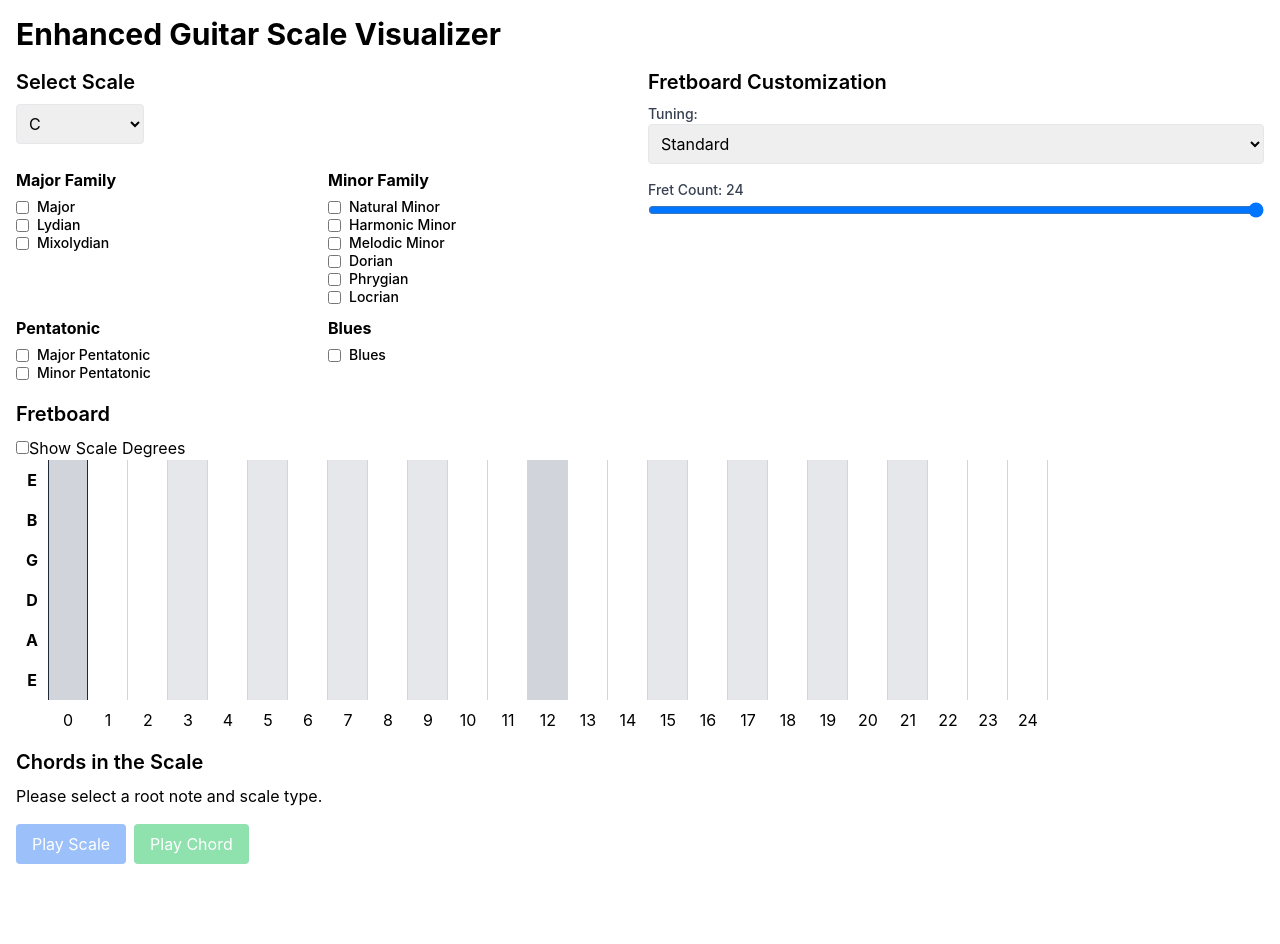
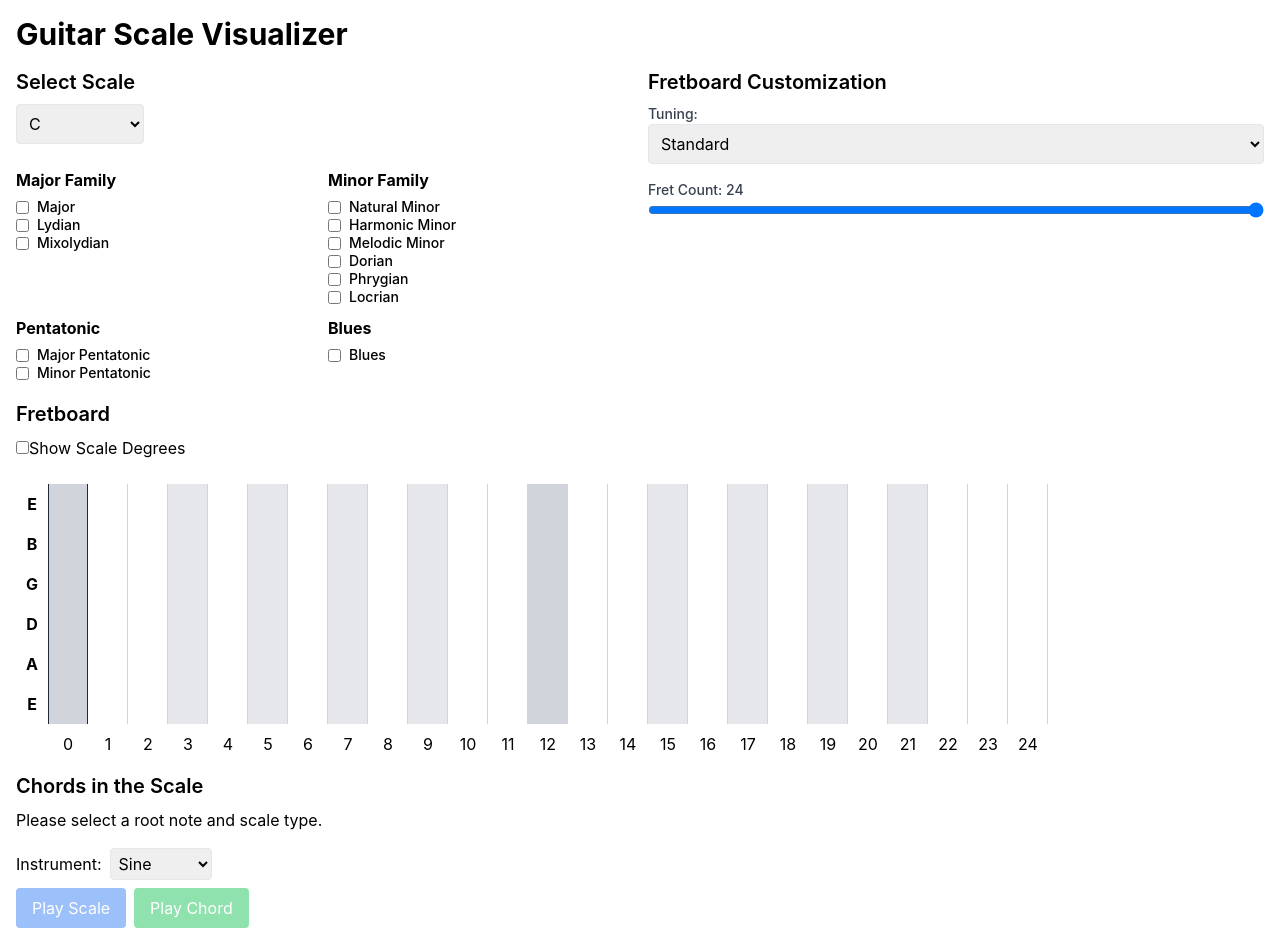
Before and after one commit to humandotlearning/guitar_visualiser, a React (Create React App) app: page / in a window 1280 px wide. Before the commit the page ends 880 px from the top, so only its background shows below. Built offline with nearby package versions, Linux system fonts and the light colour scheme.

Commit message:
+ ui improvement

```diff
--- a/src/App.js
+++ b/src/App.js
@@ -20,7 +20,7 @@ const App = () => {
 
   return (
     <div className="container mx-auto p-4">
-      <h1 className="text-3xl font-bold mb-4">Enhanced Guitar Scale Visualizer</h1>
+      <h1 className="text-3xl font-bold mb-4">Guitar Scale Visualizer</h1>
       <div className="grid grid-cols-1 md:grid-cols-2 gap-4">
         <div>
           <h2 className="text-xl font-semibold mb-2">Select Scale</h2>
--- a/src/components/AudioPlayback.jsx
+++ b/src/components/AudioPlayback.jsx
@@ -1,44 +1,16 @@
 // File: src/components/AudioPlayback.jsx
 import React, { useState } from 'react';
-
-const AudioContext = window.AudioContext || window.webkitAudioContext;
-const audioContext = new AudioContext();
-
-const playNote = (frequency, duration = 0.5) => {
-  const oscillator = audioContext.createOscillator();
-  const gainNode = audioContext.createGain();
-
-  oscillator.type = 'sine';
-  oscillator.frequency.setValueAtTime(frequency, audioContext.currentTime);
-
-  gainNode.gain.setValueAtTime(0.5, audioContext.currentTime);
-  gainNode.gain.exponentialRampToValueAtTime(0.001, audioContext.currentTime + duration);
-
-  oscillator.connect(gainNode);
-  gainNode.connect(audioContext.destination);
-
-  oscillator.start();
-  oscillator.stop(audioContext.currentTime + duration);
-};
-
-const getNoteFrequency = (note) => {
-  const A4 = 440;
-  const A4Index = 9; // Index of A in the NOTES array
-  const notes = ['C', 'C#', 'D', 'D#', 'E', 'F', 'F#', 'G', 'G#', 'A', 'A#', 'B'];
-  const noteIndex = notes.indexOf(note);
-  const octave = 4; // Assuming middle octave
-  const halfSteps = noteIndex - A4Index + (octave - 4) * 12;
-  return A4 * Math.pow(2, halfSteps / 12);
-};
+import { playNote, getNoteFrequency, INSTRUMENTS } from '../utils/audioUtils';
 
 const AudioPlayback = ({ scaleNotes, chordNotes }) => {
   const [isPlaying, setIsPlaying] = useState(false);
+  const [instrument, setInstrument] = useState('sine');
 
   const playScale = () => {
     setIsPlaying(true);
     scaleNotes.forEach((note, index) => {
       setTimeout(() => {
-        playNote(getNoteFrequency(note));
+        playNote(getNoteFrequency(note), 0.5, instrument);
         if (index === scaleNotes.length - 1) setIsPlaying(false);
       }, index * 500);
     });
@@ -46,12 +18,31 @@ const AudioPlayback = ({ scaleNotes, chordNotes }) => {
 
   const playChord = () => {
     setIsPlaying(true);
-    chordNotes.forEach(note => playNote(getNoteFrequency(note), 1));
+    chordNotes.forEach((note, index) => {
+      // Slightly stagger chord notes for a more natural sound
+      setTimeout(() => {
+        playNote(getNoteFrequency(note), 1, instrument);
+      }, index * 30);
+    });
     setTimeout(() => setIsPlaying(false), 1000);
   };
 
   return (
-    <div className="mt-4 space-x-2">
+    <div className="mt-4 space-y-2">
+      <div>
+        <label htmlFor="instrument" className="mr-2">Instrument:</label>
+        <select
+          id="instrument"
+          value={instrument}
+          onChange={(e) => setInstrument(e.target.value)}
+          className="border rounded p-1"
+        >
+          {Object.entries(INSTRUMENTS).map(([name, value]) => (
+            <option key={value} value={value}>{name}</option>
+          ))}
+        </select>
+      </div>
+      <div className="space-x-2">
         <button
           onClick={playScale}
           disabled={isPlaying || !scaleNotes.length}
@@ -67,6 +58,7 @@ const AudioPlayback = ({ scaleNotes, chordNotes }) => {
           Play Chord
         </button>
       </div>
+    </div>
   );
 };
 
--- a/src/components/Fretboard.jsx
+++ b/src/components/Fretboard.jsx
@@ -45,6 +45,8 @@ const Fretboard = ({ rootNote, selectedScale, showScaleDegrees, setShowScaleDegr
         />
         Show Scale Degrees
       </label>
+      <br></br>
+      <br></br>
     <div className="overflow-x-auto">
       <div className="flex flex-col min-w-max">
         {tuning.map((string, index) => (
--- /dev/null
+++ b/src/utils/audioUtils.js
@@ -0,0 +1,47 @@
+// File: src/utils/audioUtils.js
+
+const audioContext = new (window.AudioContext || window.webkitAudioContext)();
+
+const createOscillator = (frequency, type = 'sine') => {
+  const oscillator = audioContext.createOscillator();
+  oscillator.type = type;
+  oscillator.frequency.setValueAtTime(frequency, audioContext.currentTime);
+  return oscillator;
+};
+
+const createGain = () => {
+  const gain = audioContext.createGain();
+  gain.gain.setValueAtTime(0, audioContext.currentTime);
+  return gain;
+};
+
+export const playNote = (frequency, duration = 0.5, instrument = 'sine') => {
+  const oscillator = createOscillator(frequency, instrument);
+  const gain = createGain();
+
+  oscillator.connect(gain);
+  gain.connect(audioContext.destination);
+
+  gain.gain.setValueAtTime(0.7, audioContext.currentTime);
+  gain.gain.exponentialRampToValueAtTime(0.001, audioContext.currentTime + duration);
+
+  oscillator.start(audioContext.currentTime);
+  oscillator.stop(audioContext.currentTime + duration);
+};
+
+export const getNoteFrequency = (note) => {
+  const A4 = 440;
+  const A4Index = 9; // Index of A in the NOTES array
+  const notes = ['C', 'C#', 'D', 'D#', 'E', 'F', 'F#', 'G', 'G#', 'A', 'A#', 'B'];
+  const noteIndex = notes.indexOf(note);
+  const octave = 4; // Assuming middle octave
+  const halfSteps = noteIndex - A4Index + (octave - 4) * 12;
+  return A4 * Math.pow(2, halfSteps / 12);
+};
+
+export const INSTRUMENTS = {
+  'Sine': 'sine',
+  'Square': 'square',
+  'Sawtooth': 'sawtooth',
+  'Triangle': 'triangle',
+};
```
Lines whose indentation alone changed are shown as unchanged.
